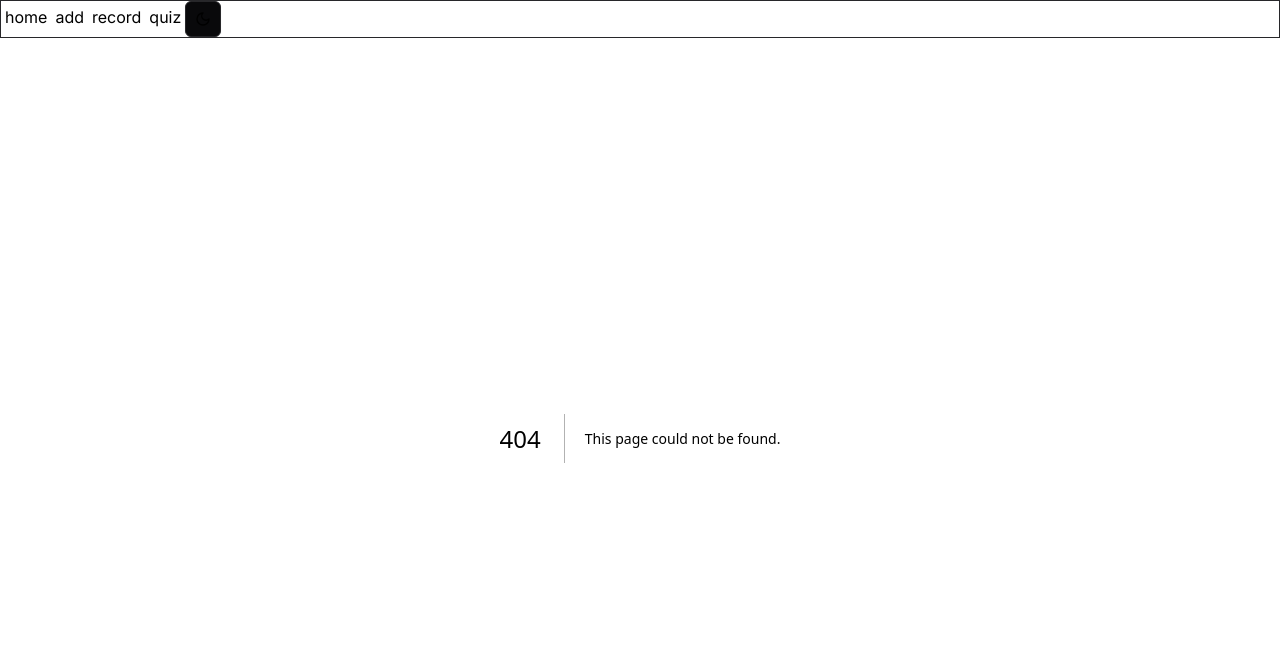
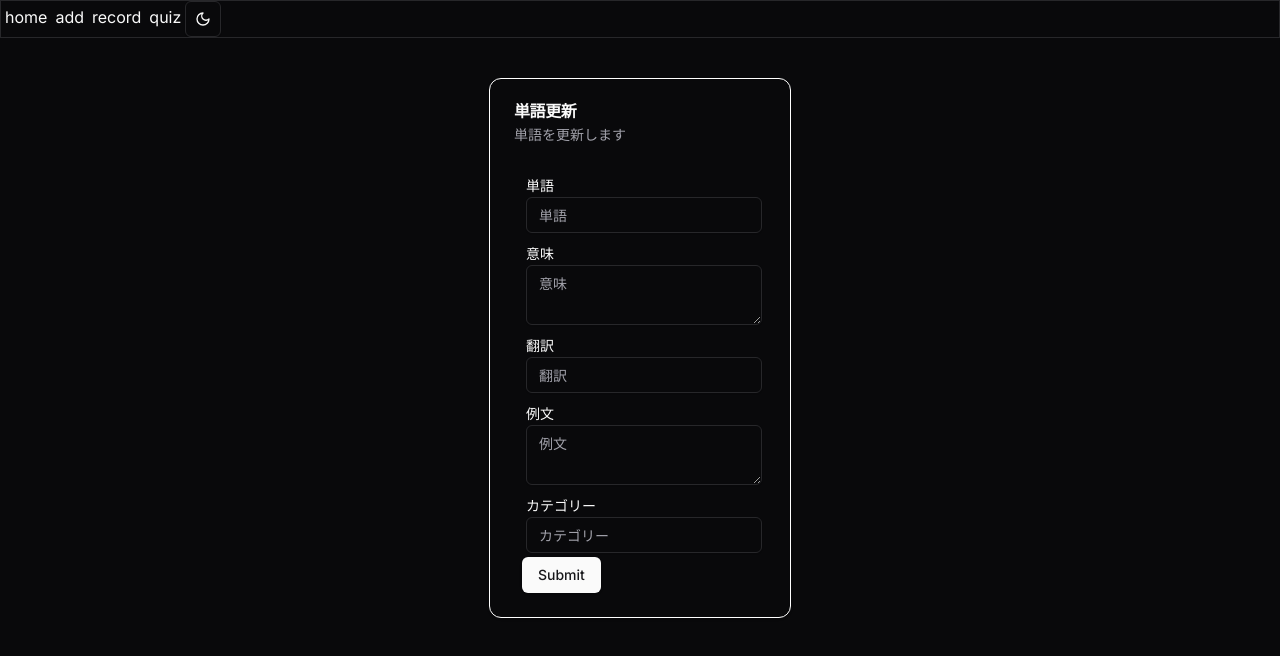
Before and after one commit to nyk9/vocabulary-app, a Next.js app in the folder frontend/: page /update/1 in a window 1280 px wide. Before the commit this address had no page. Shown: the top 656 px of the page. Built offline with nearby package versions, Linux system fonts and the light colour scheme.

Commit message:
add: vocabulary update page with static parameter generation

```diff
--- /dev/null
+++ b/frontend/src/app/update/[id]/page.tsx
@@ -0,0 +1,21 @@
+import AddVocabularyForm from "@/features/vocabulary/components/vocabulary-form";
+
+export async function generateStaticParams() {
+  const ids: string[] = Array.from({ length: 10000 }, (_, i) => String(i));
+  return ids.map((i) => ({
+    id: i,
+  }));
+}
+
+export default async function UpdatePage({
+  params,
+}: {
+  params: Promise<{ id: string }>;
+}) {
+  const { id } = await params;
+  return (
+    <div className="flex flex-col items-center justify-center mt-10 min-w-96 min-h-96">
+      <AddVocabularyForm mode="更新" wordId={Number(id)} />
+    </div>
+  );
+}
```
